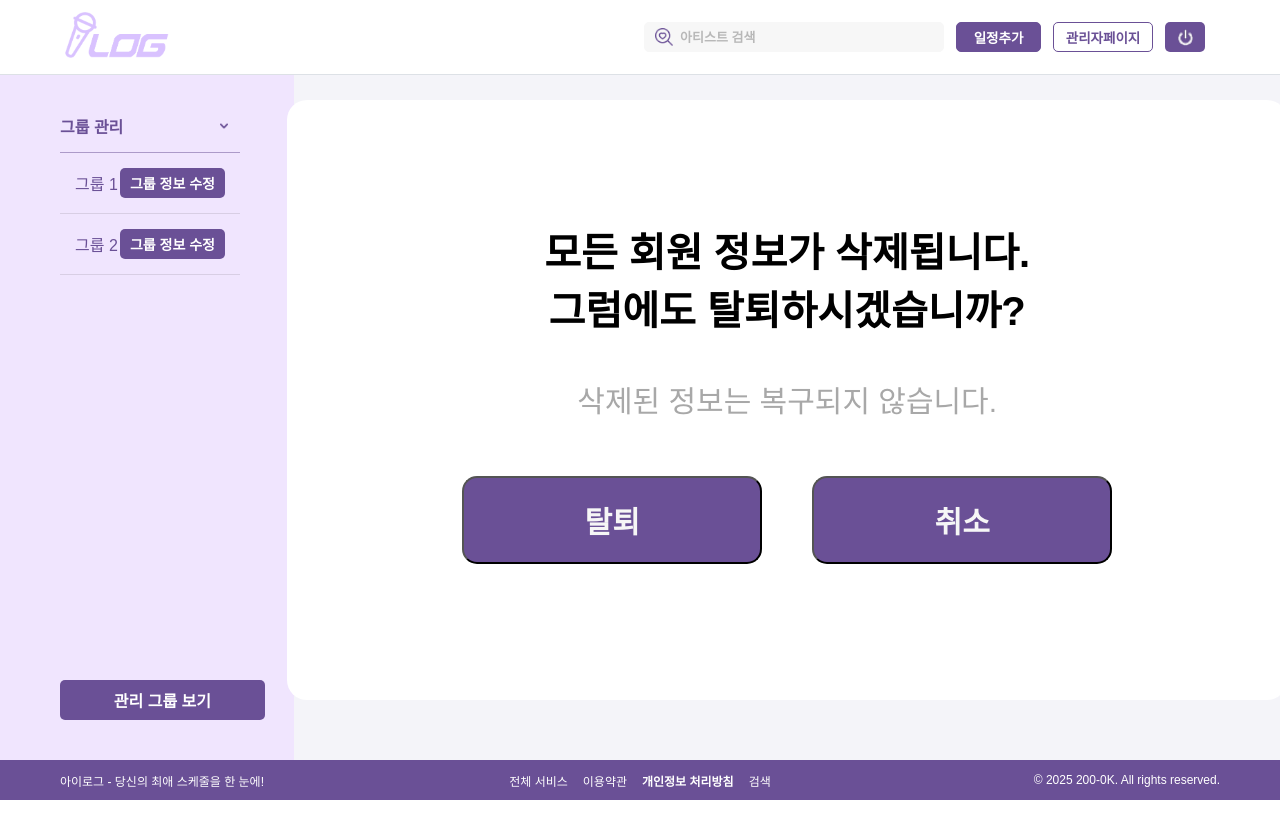
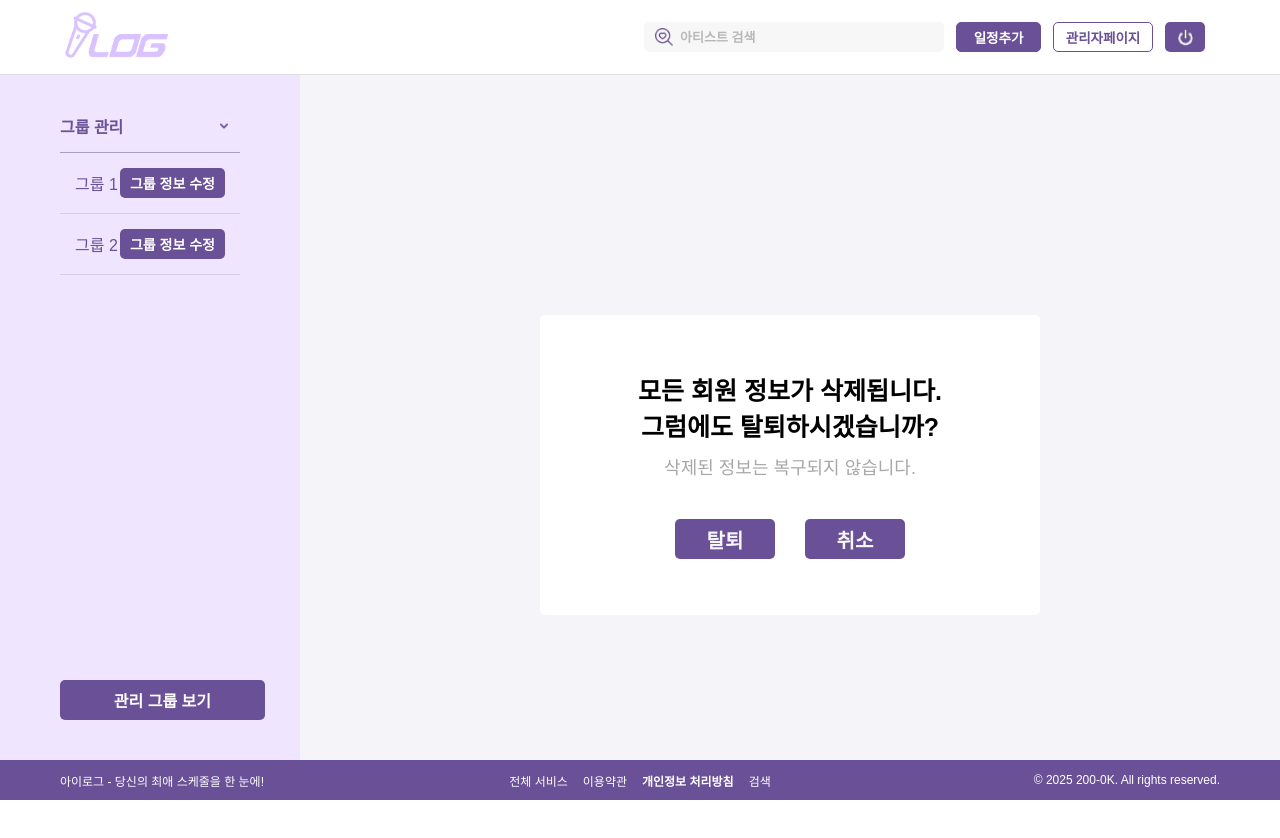
Before and after one commit to oz-200ok/fav_idolfe, a React (Vite) app: page /quit_modal in a window 1280 px wide. Shown: the top 838 px of the page. After the commit the page ends 800 px from the top, so only its background shows below. Built offline with nearby package versions, Linux system fonts and the light colour scheme; no server answers; a web font is replaced by a local one.

Commit message:
🎨[design] Qiut Modal 페이지 UI 수정 완료

```diff
--- a/src/components/common/Header.tsx
+++ b/src/components/common/Header.tsx
@@ -8,7 +8,6 @@ import logoutIcon from '../../assets/logout.png';
 
 //헤더 컴포넌트 정의
 function Header() {
-
   //현재 로그인 상태를 저장할 state  [유저상태 전역으로 관리]
   const [userRole, setUserRole] = useState('admin');
   // 기본값: "guest" = 로그인 전  "user" = 일반 사용자 로그인 후 "admin" = 관리자 로그인 후
--- a/src/components/common/common.scss
+++ b/src/components/common/common.scss
@@ -10,7 +10,7 @@ main {
   margin-left: calc(max(23vw, 300px));
   margin-top: 75px;
   width: 80vw; /* 메인 영역을 80%로 꽉 차게 설정 */
-  min-height: 100vh; /* 필요하면 높이도 설정 */
+  min-height: 80vh; /* 필요하면 높이도 설정 */
   flex-grow: 1;
 }
 
--- a/src/pages/QuitModal/QuitModal.scss
+++ b/src/pages/QuitModal/QuitModal.scss
@@ -1,56 +1,56 @@
-.quit_Page{
-  position: fixed;
-  top: 0;
-  left: 23vw; // 사이드바 크기
-  width: calc(100vw - 23vw);
-  height: 100vh;
+.quit_page {
+  display: flex;
+  width: 100%;
+  height: 900px;
   background-color: #f4f4f9;
-  display: flex;
   align-items: center;
   justify-content: center;
+  margin-top: -60px;
 
-}
-.quit_Container {
-  background-color: white;
-  border-radius: 20px;
+  .quit_container {
     display: flex;
     flex-direction: column;
-  align-items: center;
     justify-content: center;
     text-align: center;
-  width: 1000px;
-  height: 600px;
-  padding: 40px;
-  position: absolute;
-}
-.buttons{
+    width: 500px;
+    height: 300px;
+    background-color: white;
+    border-radius: 5px;
+
+    .buttons {
       display: flex;
+      margin: 0 auto;
       justify-content: space-between;
-  padding: 10px;
-}
-.quit_Button,.cancel_Button {
-  margin: 25px;
-  width: 300px;
-  height: 88px;
+      width: 230px;
+
+      .quit_btn,
+      .cancel_btn {
+        width: 100px;
+        height: 40px;
         background-color: #6a5096;
         color: #f6f6f6;
-  font-size: 30px;
-  gap: 20px;
-  border-radius: 15px;
+        font-size: 20px;
+        border-radius: 5px;
         cursor: pointer;
+        border: none;
       }
-.quit_Button:hover,.cancel_Button:hover{
-  background-color: white;
-  border: #6a5096 1px solid;
-  color: #6a5096;
+
+      .quit_btn:hover,
+      .cancel_btn:hover {
+        color: white;
+        background-color: rgba(108, 99, 255, 0.5);
+        border: none;
       }
-.quit_Title{
-  font-size: 40px;
-  text-align: center;
-  margin: 20px;
     }
-.quit_Text{
+
+    .quit_title {
+      font-size: 25px;
+      margin-bottom: 10px;
+    }
+    .quit_text {
       color: #a8a8a8;
-  font-size: 30px;
-  margin: 20px;
+      font-size: 18px;
+      margin-bottom: 40px;
     }
+  }
+}
--- a/src/pages/QuitModal/index.tsx
+++ b/src/pages/QuitModal/index.tsx
@@ -6,6 +6,7 @@ function QuitModal() {
   //모달 상태
   const navigate = useNavigate();
   const [clickCount, setClickCount] = useState(0);
+
   const handleQuitClick = () => {
     if (clickCount === 1) {
       navigate('/quit_page');
@@ -13,21 +14,18 @@ function QuitModal() {
       setClickCount(clickCount + 1);
     }
   };
-  const handleCancel = () => {
-    navigate('/mypage');
-  };
+
   return (
-    <div className="quit_Page">
-      <div className="quit_Container">
+    <div className="quit_page">
+      <div className="quit_container">
         <div>
           {clickCount === 1 ? (
-            <h1 className="quit_Title">
+            <h1 className="quit_title">
               당신의 최애 아이돌... <br />
-              진짜 놔두고 가시는 거에요? <br />
-              정말요?
+              진짜 놔두고 가시는 거에요? 정말요?
             </h1>
           ) : (
-            <h1 className="quit_Title">
+            <h1 className="quit_title">
               모든 회원 정보가 삭제됩니다. <br />
               그럼에도 탈퇴하시겠습니까?
             </h1>
@@ -36,18 +34,23 @@ function QuitModal() {
 
         <div>
           {clickCount === 1 ? (
-            <p className="quit_Text">
+            <p className="quit_text">
               삭제된 정보는 절.대.로. 복구되지 않습니다.
             </p>
           ) : (
-            <p className="quit_Text">삭제된 정보는 복구되지 않습니다.</p>
+            <p className="quit_text">삭제된 정보는 복구되지 않습니다.</p>
           )}
         </div>
         <div className="buttons">
-          <button onClick={handleQuitClick} className="quit_Button">
+          <button onClick={handleQuitClick} className="quit_btn">
             탈퇴
           </button>
-          <button onClick={handleCancel} className="cancel_Button">
+          <button
+            onClick={() => {
+              '/mypage';
+            }}
+            className="cancel_btn"
+          >
             취소
           </button>
         </div>
```
Also changed, not shown: src/components/admin/GroupEdit/LabeledInput.tsx (+6 -1 lines), src/components/admin/GroupEdit/index.tsx (+30 -11 lines), src/components/admin/Groupmanagement/index.tsx (+33 -18 lines), src/pages/AdminUpload/Adminupload.scss (+3 -4 lines), src/components/admin/GroupEdit/GroupEdit.ts (indentation only), src/components/admin/Groupmanagement/Groupmanagement.scss (indentation only), src/pages/GroupManagementPage/GroupManagementPage.scss (indentation only). Lines whose indentation alone changed are shown as unchanged.
